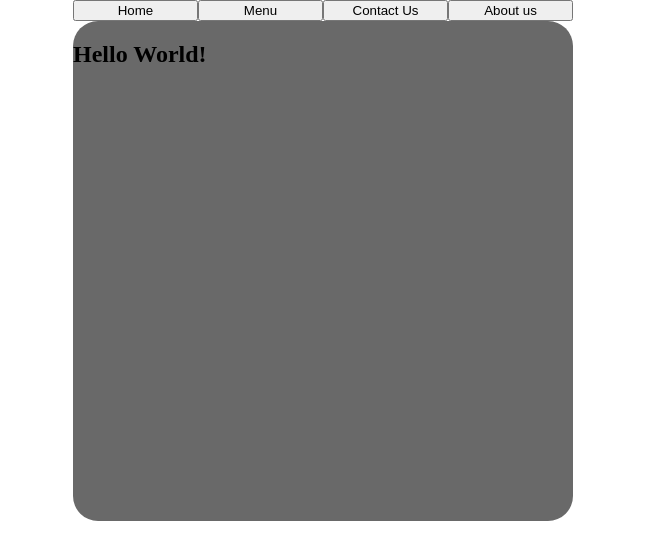
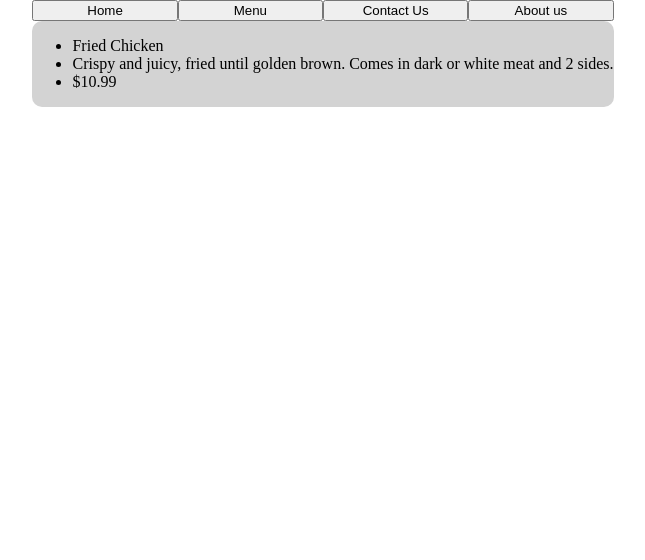
Before and after one commit to jdevera0607/restaurant-page, a website built with webpack: page src/template.html in a window 1280 px wide. Both pictures are taken after a click on the button "Menu". Shown: the whole page, without its empty margins (317-962 px from the left). Built offline with nearby package versions, Linux system fonts and the light colour scheme.

Commit message:
Added new modules for tab browsing

```diff
--- a/src/index.js
+++ b/src/index.js
@@ -1,28 +1,57 @@
+
+//This restaurant page will create a dynamic menu using a class and factory method.
+//Menu items will be encapsulated, taking arguments for item, description, and price variables.
+//Menu items will be displayed on the website, allowing for easy menu item creations.
+//TODO - Create menu factory
+//TODO - Display new menu items
+//TODO - TABBED browsing using buttons <- foundation of this page
+
+// console.log("Hello World!");
 import "./styles.css";
-console.log("Hello World!");
+import { MenuItem } from "./menu";
 
 const home = document.querySelector('.home');
 const menu = document.querySelector('.menu');
 const contact = document.querySelector('.contact');
 const about = document.querySelector('.about');
-const container = document.querySelector('.container');
 
 home.textContent = "Home";
 menu.textContent = "Menu";
 contact.textContent = "Contact Us";
 about.textContent = "About us";
 
-async function getHome(){
-    const hello = document.createElement('h2');
-    hello.textContent = "Hello World!";
-    return hello;
+function homeTab(){
+
 }
-getHome().then((component)=> {
-   container.appendChild(component);
+function menuTab(){
+    const friedChicken = new MenuItem("Fried Chicken", "Crispy and juicy, fried until golden brown. Comes in dark or white meat and 2 sides.", "$10.99");
+}
+function contactTab(){
+
+}
+function aboutTab(){
+
+}
+// async function getHome(){
+//     const hello = document.createElement('h2');
+//     hello.textContent = "Hello World!";
+//     return hello;
+// }
+// getHome().then((component)=> {
+//    container.appendChild(component);
+// });
+// async function getMenu(){
+//     container.removeChild(component);
+//     const hi = document.createElement('p');
+//     hi.textContent = "Hi World!";
+//     return hi;
+// }
+
+
+
+// home.addEventListener(click, homeTab());
+menu.addEventListener('click',() => {
+    menuTab();
 });
-async function getMenu(){
-    container.removeChild(component);
-    const hi = document.createElement('p');
-    hi.textContent = "Hi World!";
-    return hi;
-}
+// contact.addEventListener(click, contactTab());
+// about.addEventListener(click, aboutTab());
--- /dev/null
+++ b/src/menu.js
@@ -0,0 +1,26 @@
+export function MenuItem(item, description, price){
+    this.item = item;
+    this.description = description;
+    this.price = price
+
+    const displayItems = () => {
+        const container = document.querySelector('.container');
+        const menuContainer = document.createElement('UL');
+        menuContainer.classList.add('menu');
+
+        const menuItem = document.createElement('LI');
+        const itemDesc = document.createElement('LI');
+        const itemPrice = document.createElement('LI');
+
+        menuItem.textContent = this.item;
+        itemDesc.textContent = this.description;
+        itemPrice.textContent = this.price;
+
+        container.appendChild(menuContainer);
+        menuContainer.appendChild(menuItem);
+        menuContainer.appendChild(itemDesc);
+        menuContainer.appendChild(itemPrice);
+
+    }
+    displayItems();
+}
--- a/src/styles.css
+++ b/src/styles.css
@@ -6,10 +6,10 @@ body{
     align-items: center;
 }
 #content{
-    width: 500px;
-    height: 500px;
-    background-color: #696969;
-    border-radius: 25px ;
+    width: 100%;
+    height: 100%;
+    background-color: lightgray;
+    border-radius: 10px ;
 }
 .nav-bar{
     display:grid;
--- a/webpack.config.js
+++ b/webpack.config.js
@@ -4,10 +4,13 @@ const HtmlWebpackPlugin = require("html-webpack-plugin");
 module.exports = {
     mode: "development",
     entry: {
+        home : "./src/home.js",
         index : "./src/index.js",
+        menu : "./src/menu.js",
+        contact : "./src/contact.js",
     },
     output: {
-        filename : "main.js",
+        filename : "[name].main.js",
         path: path.resolve(__dirname, "dist"),
         clean: true,
     },
```
Also changed, not shown: src/contact.js (added), src/home.js (added).
